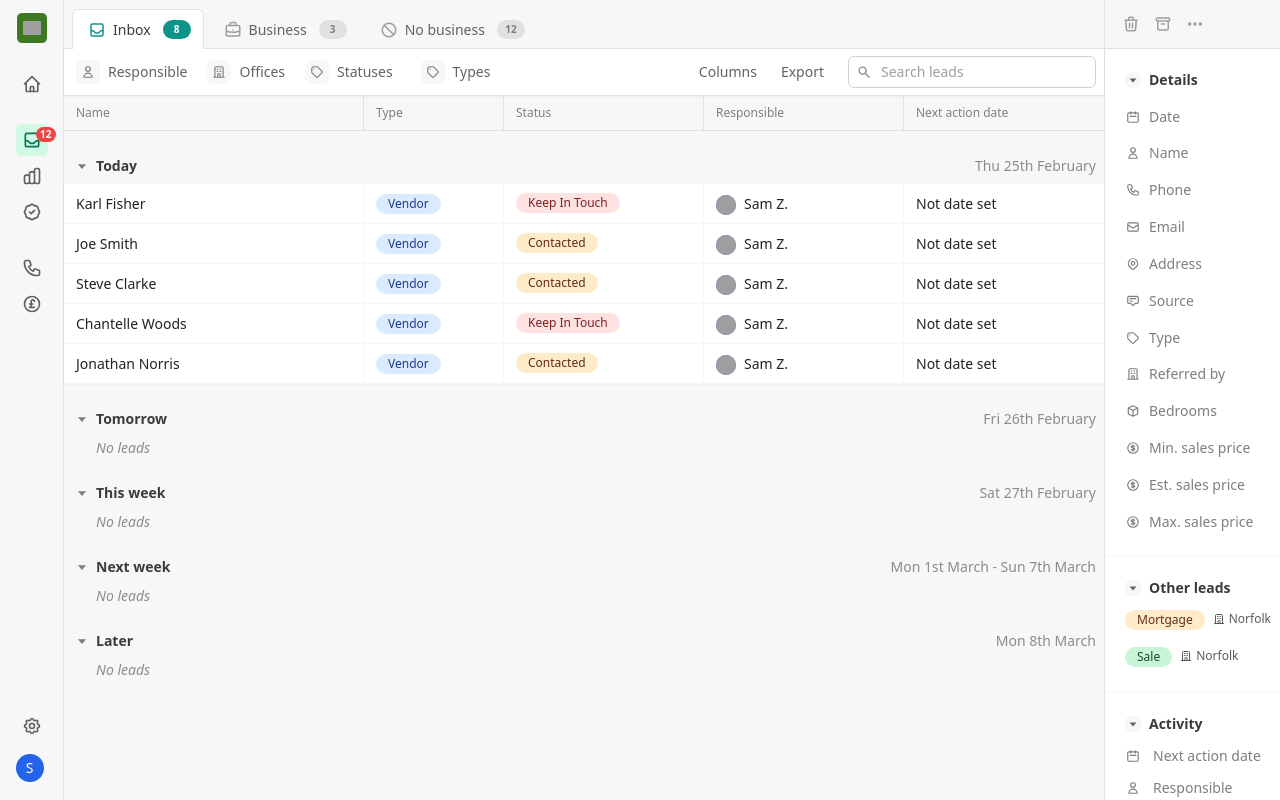
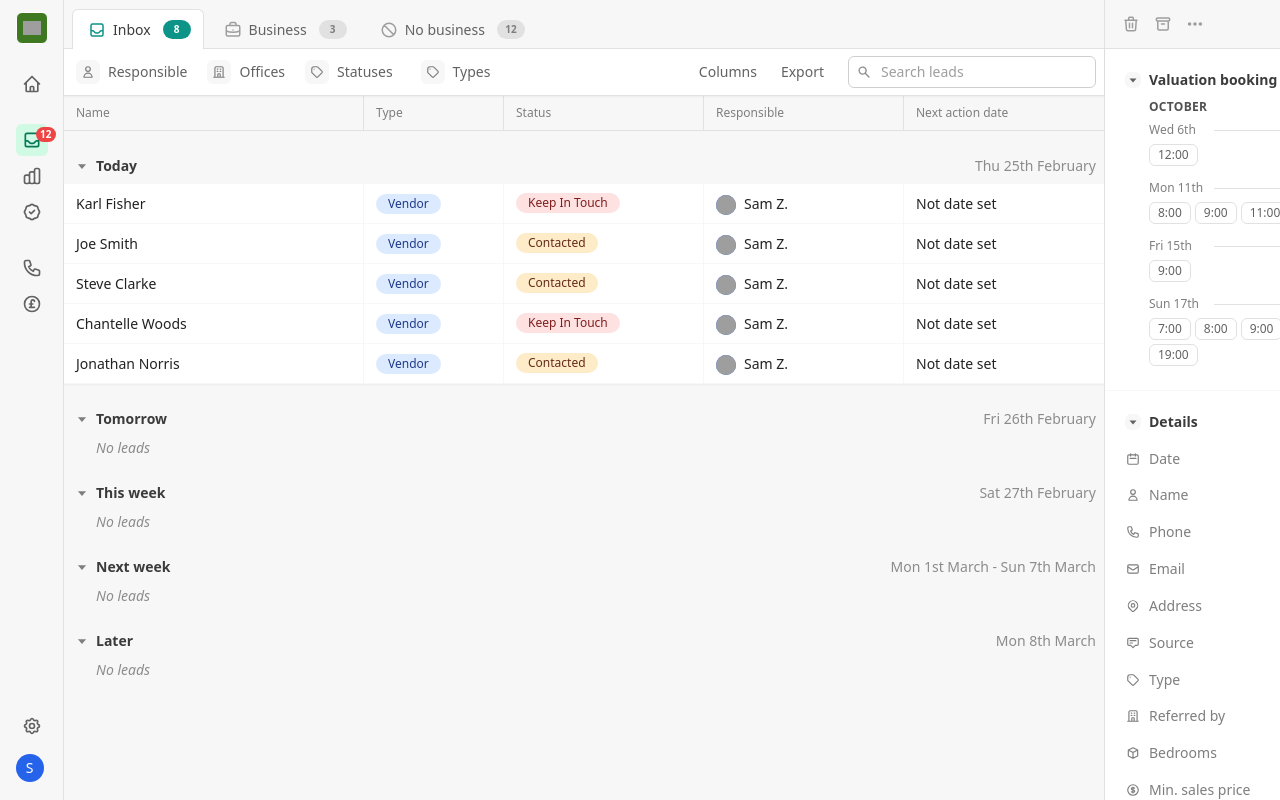
Before and after one commit to vercel-support/lead-pro-prototype, a Next.js app: page /leads in a window 1280 px wide. Built offline with nearby package versions, Linux system fonts and the light colour scheme; grey boxes are pictures that could not be loaded.

Commit message:
Added booking valuation request example

```diff
--- /dev/null
+++ b/components/organisms/Lead/components/LeadBookingSection.tsx
@@ -0,0 +1,97 @@
+import { Box } from "components";
+import React from "react";
+import { LeadSection } from "./LeadSection";
+import { Stack } from "components/molecules";
+import moment from "moment";
+
+export const LeadBookingSection = () => {
+  const request = [
+    {
+      date: "2021-10-06",
+      hours: ["12:00"],
+    },
+    {
+      date: "2021-10-11",
+      hours: ["8:00", "9:00", "11:00", "13:00", "14:00"],
+    },
+    {
+      date: "2021-10-15",
+      hours: ["9:00"],
+    },
+    {
+      date: "2021-10-17",
+      hours: [
+        "7:00",
+        "8:00",
+        "9:00",
+        "11:00",
+        "13:00",
+        "14:00",
+        "16:00",
+        "18:00",
+        "19:00",
+      ],
+    },
+  ];
+
+  return (
+    <LeadSection title="Valuation booking request">
+      <Box pl={6}>
+        <Box
+          fontSize="xs"
+          color="gray.700"
+          mb={2}
+          textTransform="uppercase"
+          fontWeight="bold"
+          letterSpacing="wide"
+        >
+          October
+        </Box>
+        <Stack spacing={3}>
+          {request.map((day) => {
+            return (
+              <Box>
+                <Box display="flex" mb={2} alignItems="center">
+                  <Box
+                    whiteSpace="nowrap"
+                    ml={0}
+                    lineHeight="none"
+                    bg="white"
+                    fontSize="xs"
+                    width={65}
+                    display="flex"
+                    color="gray.500"
+                  >
+                    {moment(day.date).format("ddd")}{" "}
+                    {moment(day.date).format("Do")}
+                  </Box>
+                  <Box borderTop="1px solid" flex={1} borderColor="gray.100" />
+                </Box>
+                <Box display="flex" flexWrap="wrap">
+                  {day.hours.map((hour) => {
+                    return (
+                      <Box
+                        fontSize="xs"
+                        rounded="md"
+                        px={2}
+                        border="1px solid"
+                        borderColor="gray.100"
+                        color="gray.600"
+                        mr={1}
+                        lineHeight="none"
+                        py={1}
+                        mb={1}
+                      >
+                        {hour}
+                      </Box>
+                    );
+                  })}
+                </Box>
+              </Box>
+            );
+          })}
+        </Stack>
+      </Box>
+    </LeadSection>
+  );
+};
--- a/components/organisms/LeadsTable/components/Lead.tsx
+++ b/components/organisms/LeadsTable/components/Lead.tsx
@@ -2,26 +2,21 @@ import { Box, Avatar } from "components";
 import React, { Children, useState } from "react";
 import { ILead } from "interfaces/lead.interface";
 import { LeadHeaderButtons } from "components/organisms/Lead/components/LeadHeaderButtons";
-import { LeadPersonDetails } from "components/organisms/Lead/components/LeadPersonDetails";
 import { LeadDetailsSection } from "components/organisms/Lead/components/LeadDetailsSection";
-import { LeadPersonSection } from "components/organisms/Lead/components/LeadPersonSection";
 import { LeadTimeline } from "./LeadTimeline";
-import { LeadValuationReport } from "components/organisms/Lead/components/LeadValuationReport";
 import { LeadConnectedLeads } from "components/organisms/Lead/components/LeadConnectedLeads";
-
+import { LeadBookingSection } from "components/organisms/Lead/components/LeadBookingSection";
 
 export const Lead = ({ lead = {} as ILead }: { lead?: ILead }) => {
   return (
     <Box bg="gray.50" height="100%" display="flex" flexDirection="column">
       <Box flex={1} display="flex" flexDirection="column" overflow="hidden">
         <LeadHeaderButtons />
-
         <Box bg="white" shadow="sm" flex={1} overflow="scroll">
-          {/* <LeadPersonDetails /> */}
+          <LeadBookingSection/>
           <LeadDetailsSection />
-          <LeadConnectedLeads/>
+          <LeadConnectedLeads />
           <LeadTimeline />
-
         </Box>
       </Box>
     </Box>
```
Also changed, not shown: components/organisms/Lead/components/LeadDetailsSection.tsx (+0 -9 lines).
